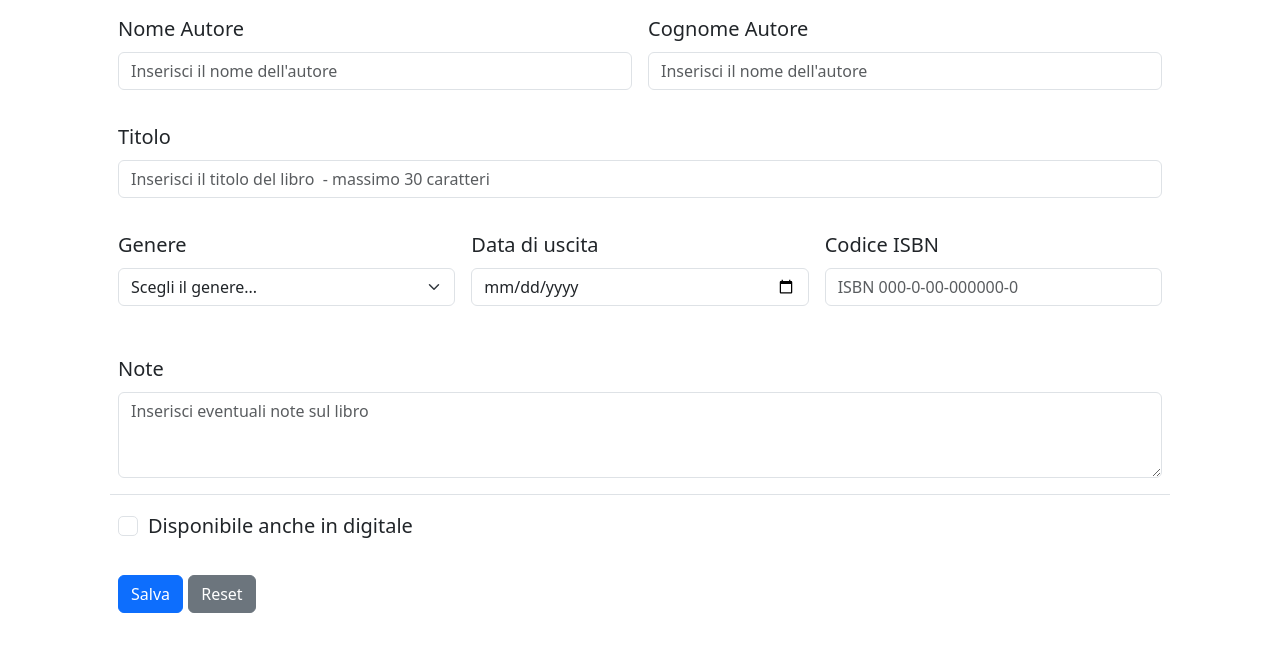
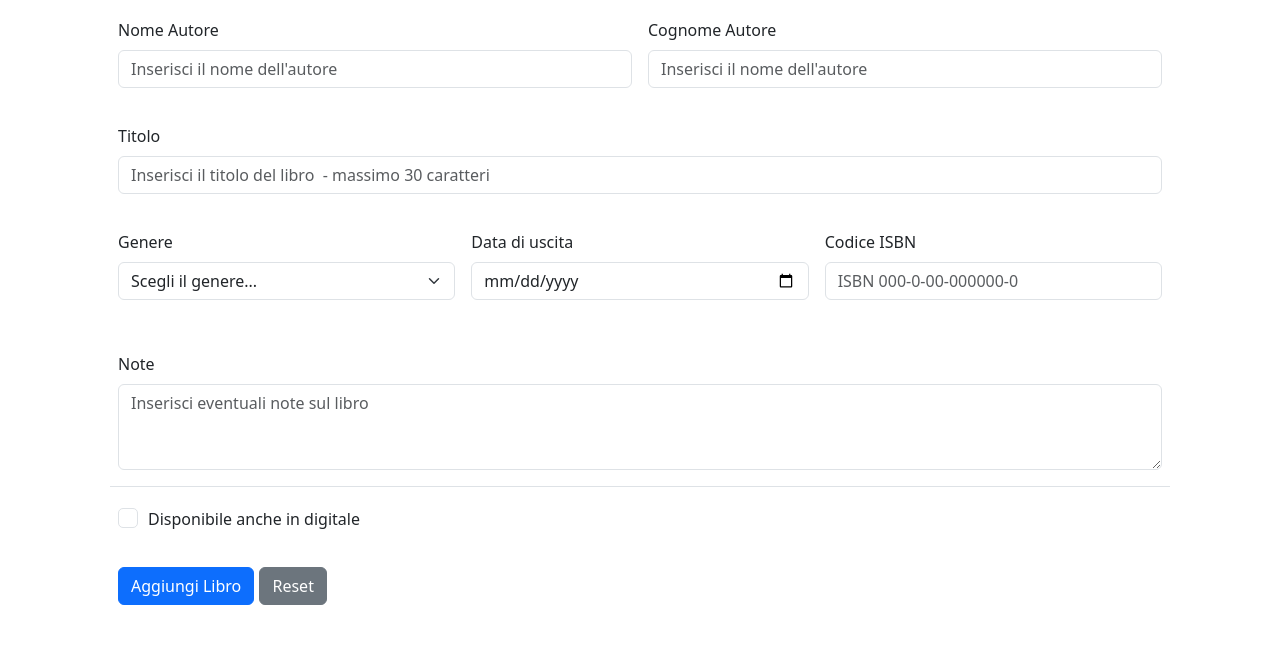
Before and after one commit to EnricoGenovese/html-css-bootstrap-dashboard, a plain HTML site: page pages/form.html in a window 1280 px wide. Shown: the part 167-818 px from the top of the page. Drawn offline with nearby package versions, Linux system fonts and the light colour scheme.

Commit message:
add link to button "aggiungi libro" (target 'index.html'); update css font size labels

```diff
--- a/css/style.css
+++ b/css/style.css
@@ -13,4 +13,5 @@ h1 {
 
 #add-book label {
     font-weight: 500;
+    font-size: 0.8em;
 }
--- a/pages/form.html
+++ b/pages/form.html
@@ -120,7 +120,7 @@
                 </div>
             </div>
             <div class="col-12 py-3">
-                <button type="submit" class="btn btn-primary">Salva</button>
+                <a href="./../bonus/index.html" type="submit" class="btn btn-primary">Aggiungi Libro</a>
                 <button type="reset" class="btn btn-secondary">Reset</button>
             </div>
 
```
